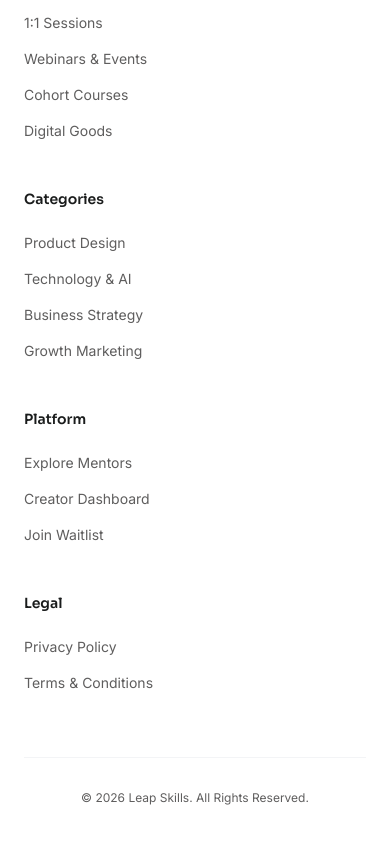
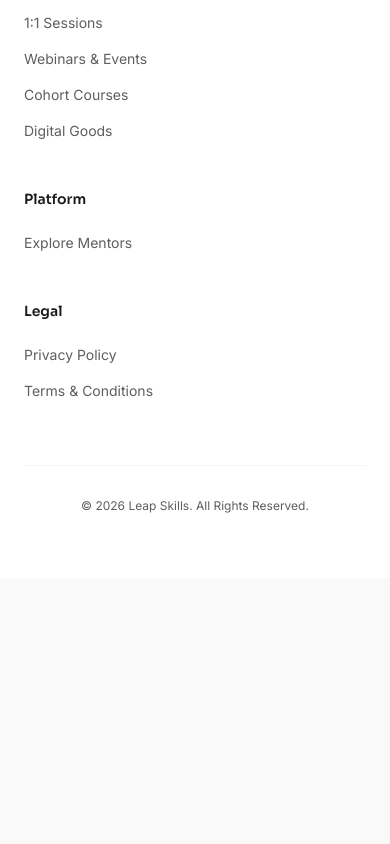
Before and after one commit to arqam66/mvp_leap_skills, a Next.js app: page /explore in a window 390 px wide. Shown: the part 10173-11017 px from the top of the page. After the commit the page ends 10751 px from the top, so only its background shows below. Built offline with nearby package versions, Linux system fonts and the light colour scheme.

Commit message:
Remove Categories column, Creator Dashboard and Join Waitlist buttons from footer/header

```diff
--- a/src/components/Footer.tsx
+++ b/src/components/Footer.tsx
@@ -89,24 +89,11 @@
             </nav>
           </div>
 
-          {/* Categories Column */}
-          <div>
-            <h4 className="font-headline text-sm font-semibold text-[#1a1c1c] mb-6">Categories</h4>
-            <nav className="flex flex-col gap-4 text-sm text-[#5f5e5e]">
-              <button onClick={() => router.push('/explore')} className="hover:text-primary-brand transition-colors text-left focus:outline-none cursor-pointer">Product Design</button>
-              <button onClick={() => router.push('/explore')} className="hover:text-primary-brand transition-colors text-left focus:outline-none cursor-pointer">Technology &amp; AI</button>
-              <button onClick={() => router.push('/explore')} className="hover:text-primary-brand transition-colors text-left focus:outline-none cursor-pointer">Business Strategy</button>
-              <button onClick={() => router.push('/explore')} className="hover:text-primary-brand transition-colors text-left focus:outline-none cursor-pointer">Growth Marketing</button>
-            </nav>
-          </div>
-
           {/* Platform Column */}
           <div>
             <h4 className="font-headline text-sm font-semibold text-[#1a1c1c] mb-6">Platform</h4>
             <nav className="flex flex-col gap-4 text-sm text-[#5f5e5e]">
               <button onClick={() => router.push('/explore')} className="hover:text-primary-brand transition-colors text-left focus:outline-none cursor-pointer">Explore Mentors</button>
-              <button onClick={() => router.push('/dashboard')} className="hover:text-primary-brand transition-colors text-left focus:outline-none cursor-pointer">Creator Dashboard</button>
-              <button onClick={() => router.push('/')} className="hover:text-primary-brand transition-colors text-left focus:outline-none cursor-pointer">Join Waitlist</button>
             </nav>
           </div>
 
--- a/src/components/Header.tsx
+++ b/src/components/Header.tsx
@@ -67,15 +67,6 @@
 
         <div className="flex items-center gap-3">
           <button
-            onClick={() => router.push('/dashboard')}
-            className="hidden sm:inline-flex items-center gap-1.5 text-xs font-semibold text-primary-brand bg-primary-brand/5 border border-primary-brand/10 hover:bg-primary-brand/10 px-4 py-2 rounded-xl transition-all mr-2 focus:outline-none"
-            id="nav-cc"
-          >
-            <span className="material-symbols-outlined text-[16px] font-bold">dashboard</span>
-            Creator Dashboard
-          </button>
-
-          <button
             onClick={() => router.push('/explore')}
             className="text-sm font-semibold text-[#5f5e5e] hover:text-[#1a1c1c] px-4 py-2.5 rounded-xl transition-all focus:outline-none cursor-pointer"
           >
```
